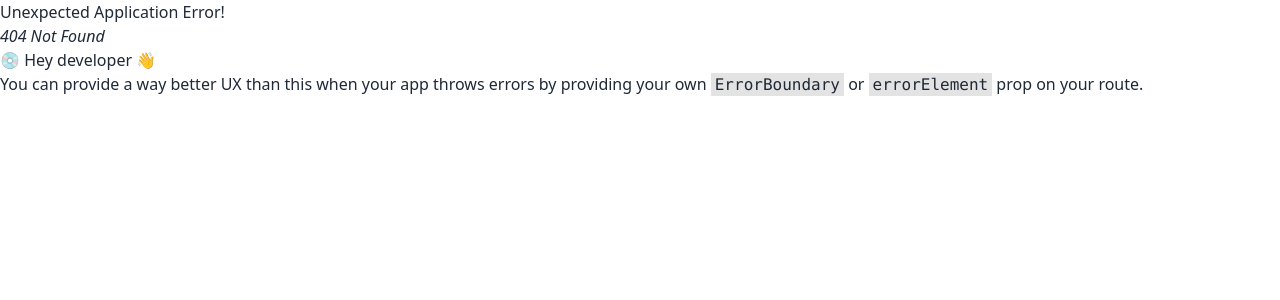
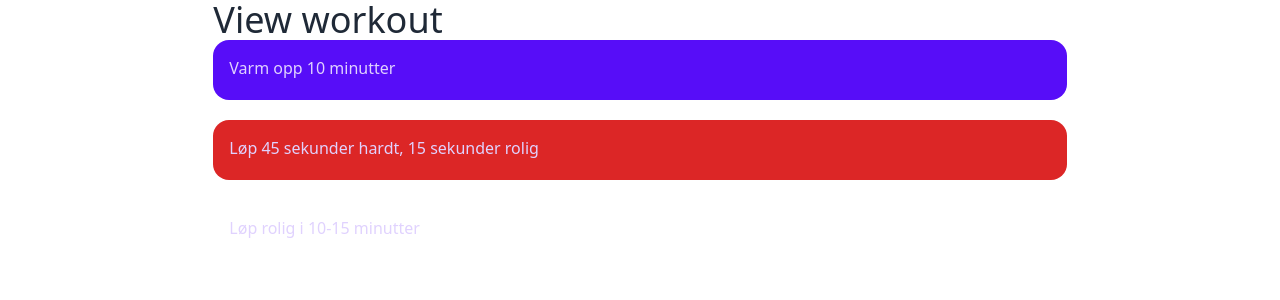
Before and after one commit to taraldga/trainingplanner, a React (Vite) app: page /workouts/view in a window 1280 px wide. Before the commit this address had no page. Shown: the top 300 px of the page. Built offline with nearby package versions, Linux system fonts and the light colour scheme.

Commit message:
Create workout view

```diff
--- a/src/App.tsx
+++ b/src/App.tsx
@@ -4,8 +4,8 @@ function App() {
 
   return (
     <>
-        <h1>Hello I'm laddy</h1>
-        <button className="btn">Clicky motherfucker</button>
+        <h1>Hello I'm letting you create workouts</h1>
+        <a className="btn" href="/workouts/new">Create new workout</a>
     </>
   )
 }
--- a/src/main.tsx
+++ b/src/main.tsx
@@ -1,7 +1,7 @@
 import React from 'react'
 import ReactDOM from 'react-dom/client'
 import {RouterProvider} from 'react-router-dom';
-import router from "router.tsx";
+import router from "./router.tsx";
 import './index.css'
 
 
--- a/src/pages/CreateWorkout.tsx
+++ b/src/pages/CreateWorkout.tsx
@@ -1,7 +1,36 @@
+import {useState} from "react";
+
+interface Exercise {
+    title: string,
+    description: string
+}
+
 const CreateWorkout = () => {
+    const [exercises, setExercices] = useState<Exercise[]>([]);
+
+    const createEmptyExercise = () => {
+        return {
+            title: "",
+            description: ""
+        }
+    }
+
     return (
         <div>
-            Hello
+            <h1 className="text-2xl">Creating workout</h1>
+
+            <button className="btn btn-primary" onClick={() => {
+                setExercices([...exercises, createEmptyExercise()])
+            }}> Create Exercise</button>
+            {exercises.map(() => {
+                return (
+                    <div>
+                        <p>Halla</p>
+                        <input className="input input-primary" type="text" />
+                        <textarea className="textarea textarea-primary"/>
+                    </div>
+                );
+            })}
         </div>
     )
 }
--- /dev/null
+++ b/src/pages/ViewWorkout.tsx
@@ -0,0 +1,35 @@
+
+
+const ViewWorkout = () => {
+    return (
+        <div className="w-8/12 mx-auto">
+            <h1 className="text-4xl">View workout</h1>
+            <div tabIndex={0} className="collapse bg-primary text-primary-content focus:bg-secondary focus:text-secondary-content mb-5">
+                <div className="collapse-title">
+                    Varm opp 10 minutter
+                </div>
+                <div className="collapse-content">
+                    <p>Start rolig og øk gjerne farten etterhvert!</p>
+                </div>
+            </div>
+            <div tabIndex={0} className="collapse bg-red-600 text-primary-content focus:bg-secondary focus:text-secondary-content mb-5">
+                <div className="collapse-title">
+                    Løp 45 sekunder hardt, 15 sekunder rolig
+                </div>
+                <div className="collapse-content">
+
+                </div>
+            </div>
+            <div tabIndex={0} className="collapse bg-gre-600 text-primary-content focus:bg-secondary focus:text-secondary-content mb-5">
+                <div className="collapse-title">
+                    Løp rolig i 10-15 minutter
+                </div>
+                <div className="collapse-content">
+                </div>
+            </div>
+        </div>
+    )
+}
+
+
+export default ViewWorkout
--- a/src/router.tsx
+++ b/src/router.tsx
@@ -1,6 +1,7 @@
 import {createBrowserRouter} from "react-router-dom";
 import App from "./App.tsx";
 import CreateWorkout from "./pages/CreateWorkout.tsx";
+import ViewWorkout from "./pages/ViewWorkout.tsx";
 
 const router = createBrowserRouter(
     [
@@ -11,6 +12,10 @@ const router = createBrowserRouter(
         {
             path: "/workouts/new",
             element: <CreateWorkout />
+        },
+        {
+            path: "/workouts/view",
+            element: <ViewWorkout />
         }
     ]
 )
```
